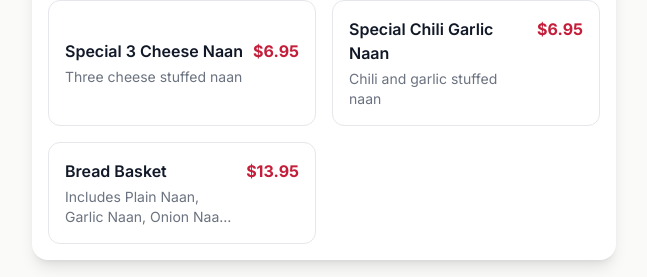
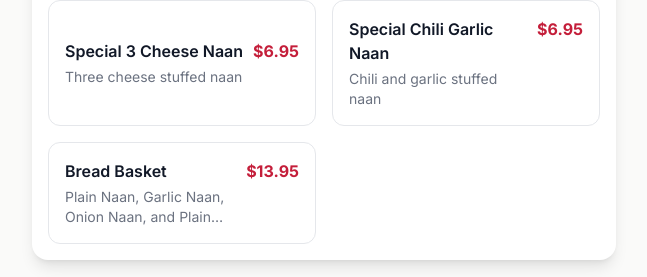
Before and after one commit to tanav-malhotra/omindianfood-website, a Next.js app: page /menu in a window 1280 px wide. Shown: the part 7943-8220 px from the top of the page, without its empty margins (440-1087 px from the left). Built offline with nearby package versions, Linux system fonts and the light colour scheme.

Commit message:
bread basket description update

```diff
--- a/src/app/menu/page.tsx
+++ b/src/app/menu/page.tsx
@@ -208,7 +208,7 @@ const takeOutMenu = [
       { id: "paneer-naan", name: "Paneer Naan", description: "Cheese stuffed bread", price: 5.95, image: null },
       { id: "special-3-cheese-naan", name: "Special 3 Cheese Naan", description: "Three cheese stuffed naan", price: 6.95, image: null },
       { id: "special-chili-garlic-naan", name: "Special Chili Garlic Naan", description: "Chili and garlic stuffed naan", price: 6.95, image: null },
-      { id: "bread-basket", name: "Bread Basket", description: "Includes Plain Naan, Garlic Naan, Onion Naan, and Plain Roti", price: 13.95, image: null },
+      { id: "bread-basket", name: "Bread Basket", description: "Plain Naan, Garlic Naan, Onion Naan, and Plain Roti", price: 13.95, image: null },
     ]
   },
   {
--- a/src/app/order/page.tsx
+++ b/src/app/order/page.tsx
@@ -210,7 +210,7 @@ const takeOutMenu = [
       { id: "paneer-naan", name: "Paneer Naan", description: "Cheese stuffed bread", price: 5.95, image: null },
       { id: "special-3-cheese-naan", name: "Special 3 Cheese Naan", description: "Three cheese stuffed naan", price: 6.95, image: null },
       { id: "special-chili-garlic-naan", name: "Special Chili Garlic Naan", description: "Chili and garlic stuffed naan", price: 6.95, image: null },
-      { id: "bread-basket", name: "Bread Basket", description: "Includes Plain Naan, Garlic Naan, Onion Naan, and Plain Roti", price: 13.95, image: null },
+      { id: "bread-basket", name: "Bread Basket", description: "Plain Naan, Garlic Naan, Onion Naan, and Plain Roti", price: 13.95, image: null },
     ]
   },
   {
```
